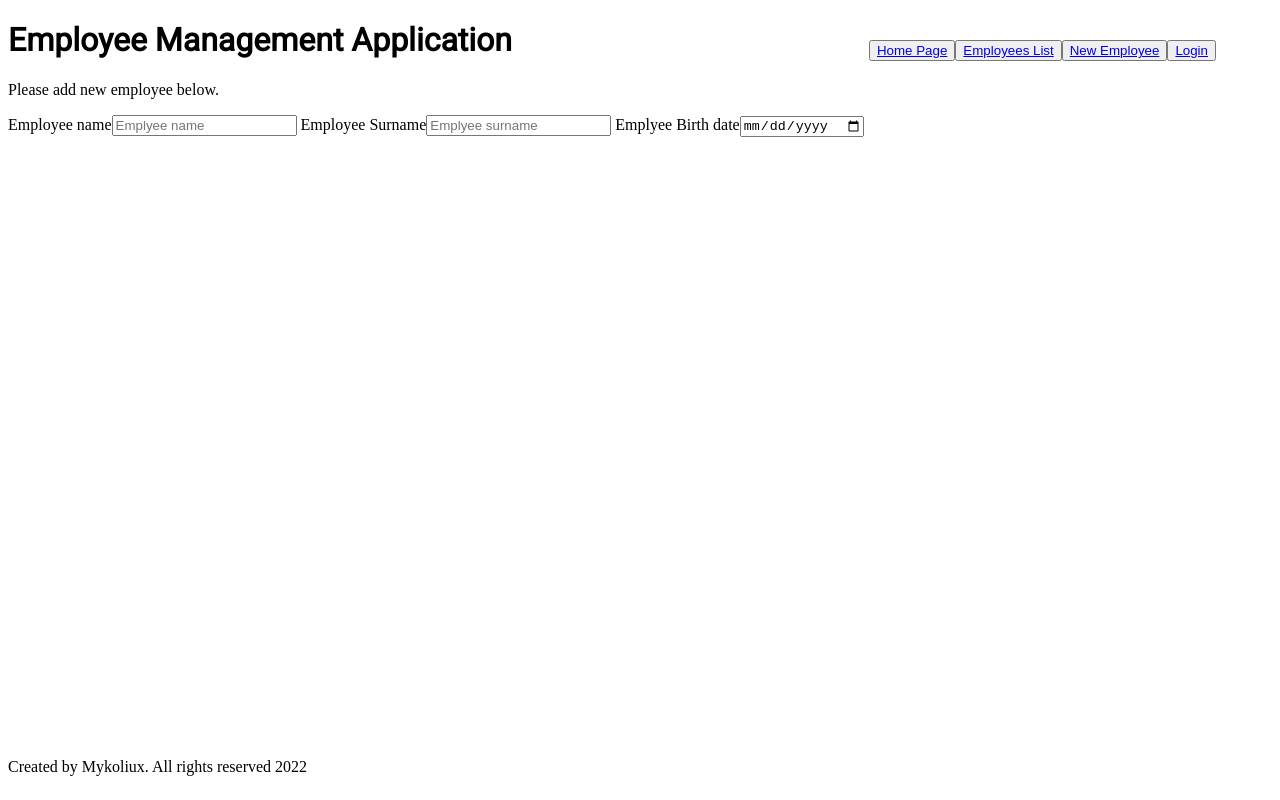
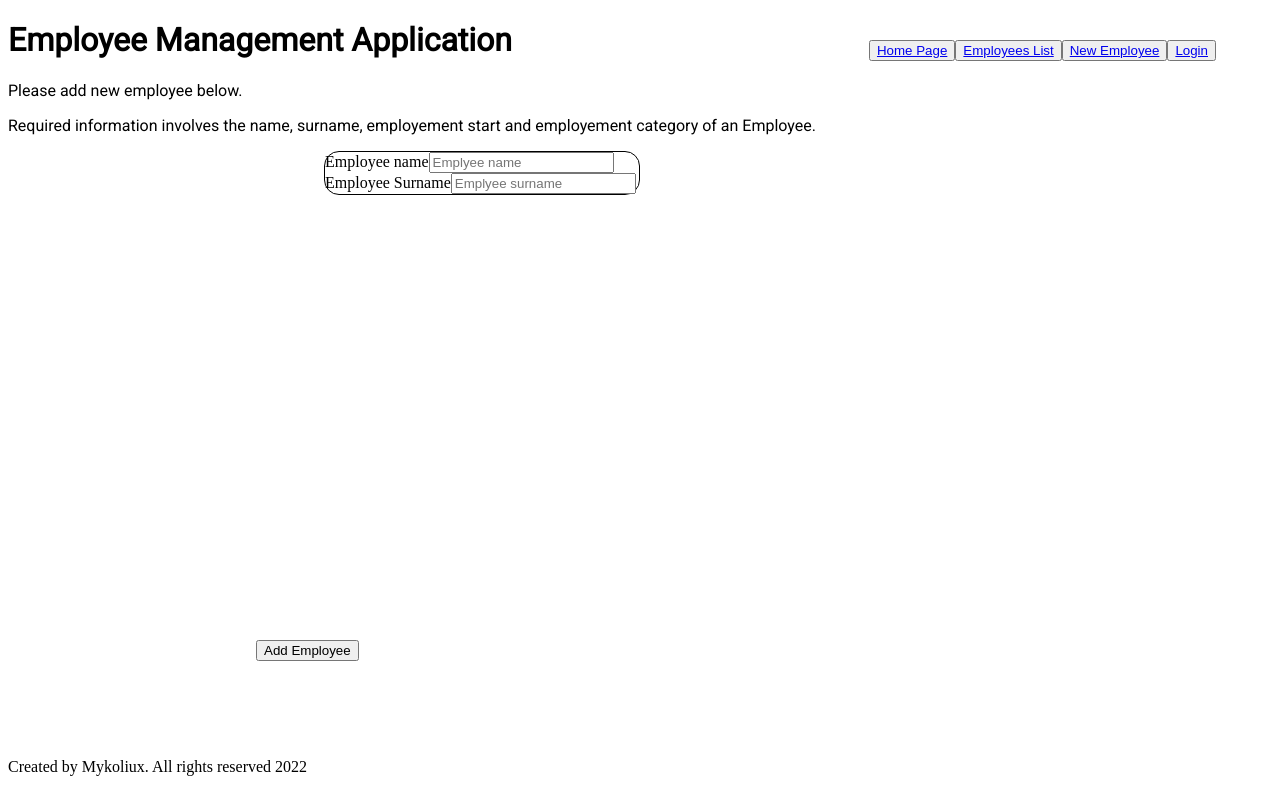
Before and after one commit to MykKuc/employee-management-app-fe, a React (Create React App) app: page /new in a window 1280 px wide. Built offline with nearby package versions, Linux system fonts and the light colour scheme.

Commit message:
some minor changes

```diff
--- a/src/pages/LoginPage.tsx
+++ b/src/pages/LoginPage.tsx
@@ -34,6 +34,8 @@ const LoginPage = () => {
 
                 <input className='login-submit-button' type='submit' value='Login'></input>
                 <input className='login-reset-button' type='reset' value='Clear'></input>
+
+
             </form>
         </div>
         </>
--- /dev/null
+++ b/src/pages/NewEmployeePage.css
@@ -0,0 +1,25 @@
+
+.form-input-wrapper{
+    display: grid;
+    grid-template-columns: repeat(4, 1fr);
+    grid-template-rows: repeat(7, 1fr);
+}
+
+.form-input-card{
+    border-style: solid;
+    border-radius: 15px;
+    border-width: thin;
+    grid-column: 2 / 3;
+    grid-row: 1 / 5;
+}
+
+.new-employee-info{
+    font-family: 'Roboto';
+}
+
+
+.new-employee-submit-button{
+    position: absolute;
+    top: 80%;
+    left: 20%;
+}
--- a/src/pages/NewEmployeePage.tsx
+++ b/src/pages/NewEmployeePage.tsx
@@ -1,11 +1,30 @@
 import React from 'react';
+import { useState } from 'react';
+import './NewEmployeePage.css';
 
 const NewEmployeePage = () => {
+
+    const initialState = {
+        employeeName: '',
+        employeeSurname: '',
+        date: '2012-02-25',
+
+    }
+
+    useState()
+
+
+
     return(
         <>
-        <p>Please add new employee below.</p>
+
+        <p className='new-employee-info'>Please add new employee below.</p>
+        <p className='new-employee-info'>Required information involves the name, surname, employement start and employement category of an Employee.</p>
+
         <form>
+        <div className='form-input-wrapper'>
 
+            <div className='form-input-card'>
             <label> Employee name
             <input type='text' placeholder='Emplyee name'></input>
             </label>
@@ -13,10 +32,25 @@ const NewEmployeePage = () => {
             <label> Employee Surname
             <input type='text' placeholder='Emplyee surname'></input>
             </label>
-
-            <label> Emplyee Birth date
+            {/*
+            <label> Employement Start
             <input type='date' ></input>
             </label>
+
+            <div>
+            <label>Employee Category</label>
+            <select>
+                <option value='Engineer' defaultChecked>Engineer</option>
+                <option value='Management'>Management</option>
+                <option value='Accounting'>Accounting</option>
+                <option value='Miscelanious'>Miscelanious</option>
+            </select>
+            </div>
+    */}
+            <button className='new-employee-submit-button' type='submit'>Add Employee</button>
+
+            </div>
+            </div>
         </form>
         </>
     )
```
